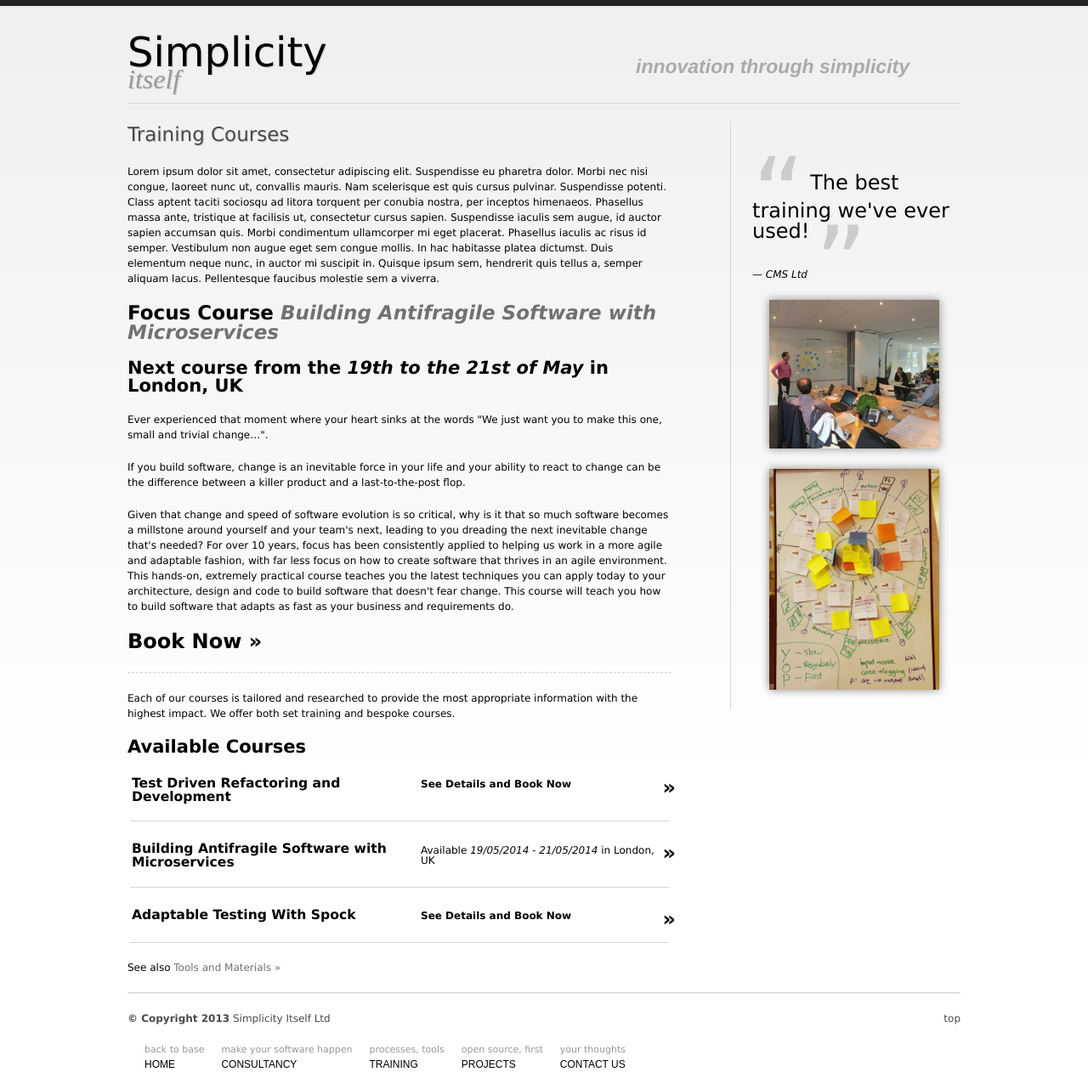
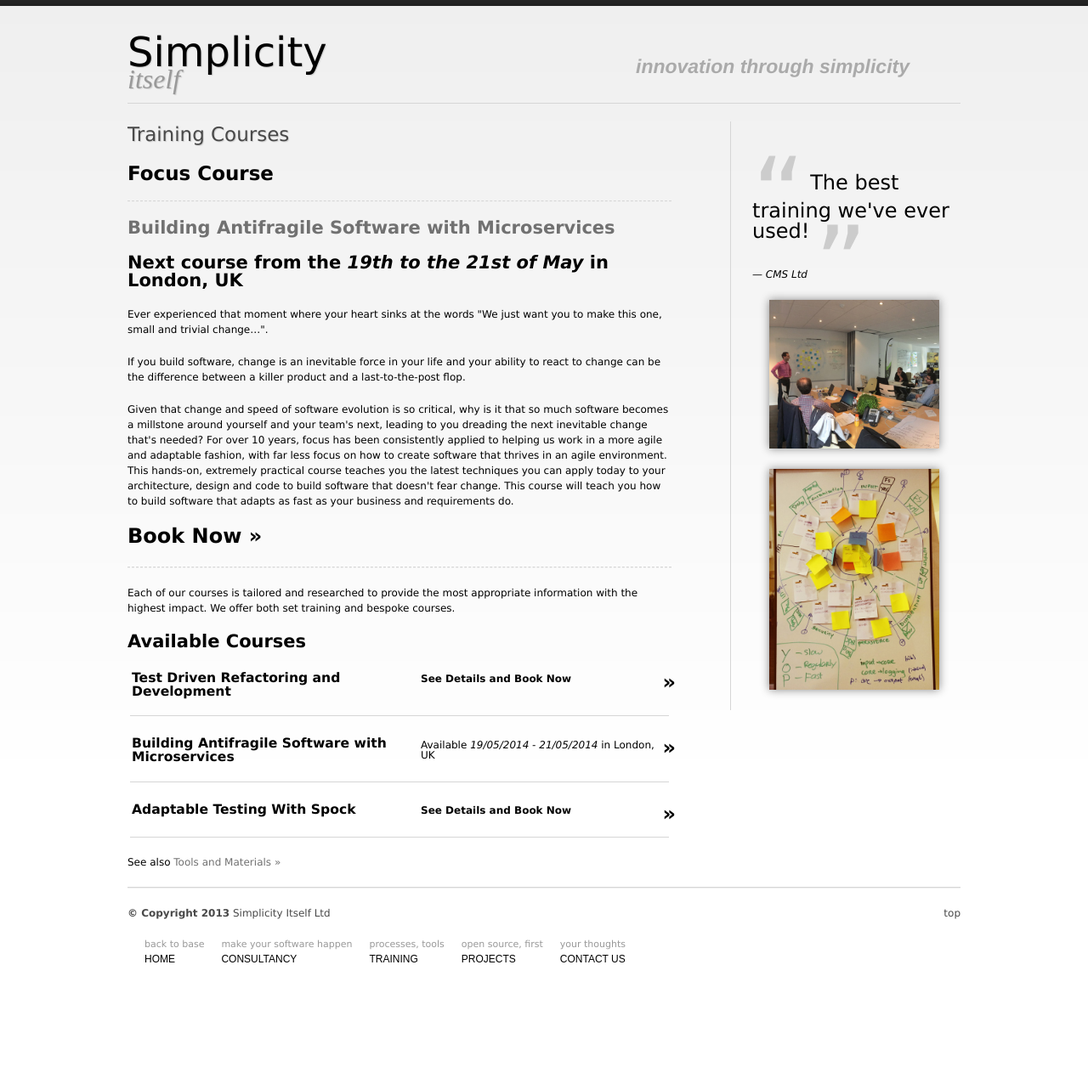
Before and after one commit to simplicitysite/simplicitysite.github.io, a Jekyll site: the page built from training/index.html, in a window 1280 px wide. Shown: the whole page at 85% size. Built offline with Jekyll 4.4.1, drawn with Linux system fonts in a browser that asks for light colours; nearby versions of some CDN libraries; Markdown is read by kramdown in place of the engine named in the settings; after the commit the page ends 1158 px from its top, so only the background shows below that.

Commit message:
More tweaks to training.

```diff
--- a/_layouts/course.html
+++ b/_layouts/course.html
@@ -38,7 +38,7 @@
 
 
 
-
+		<div><a href="/training/">« Back to Training</div>
 		</div>
 	</div>
 
--- a/training/index.html
+++ b/training/index.html
@@ -9,11 +9,11 @@
 
 <div class="grid_8">
 
-<p>Lorem ipsum dolor sit amet, consectetur adipiscing elit. Suspendisse eu pharetra dolor. Morbi nec nisi congue, laoreet nunc ut, convallis mauris. Nam scelerisque est quis cursus pulvinar. Suspendisse potenti. Class aptent taciti sociosqu ad litora torquent per conubia nostra, per inceptos himenaeos. Phasellus massa ante, tristique at facilisis ut, consectetur cursus sapien. Suspendisse iaculis sem augue, id auctor sapien accumsan quis. Morbi condimentum ullamcorper mi eget placerat. Phasellus iaculis ac risus id semper. Vestibulum non augue eget sem congue mollis. In hac habitasse platea dictumst. Duis elementum neque nunc, in auctor mi suscipit in. Quisque ipsum sem, hendrerit quis tellus a, semper aliquam lacus. Pellentesque faucibus molestie sem a viverra.</p>
+	<h2>Focus Course</h2>
 
+	<div class="hr dotted clearfix">&nbsp;</div>
 
-
-	<h2>Focus Course <em><a href="/training/course/building_adaptable_software/" style="">Building Antifragile Software with Microservices</a></em></h2>
+	<h3><a href="/training/course/building_adaptable_software/" style="">Building Antifragile Software with Microservices</a></em></h3>
 	<h3>Next course from the <em>19th to the 21st of May</em> in London, UK</h3>
 	<p>
 	Ever experienced that moment where your heart sinks at the words "We just want you to make this one, small and trivial change…".</p>
```
